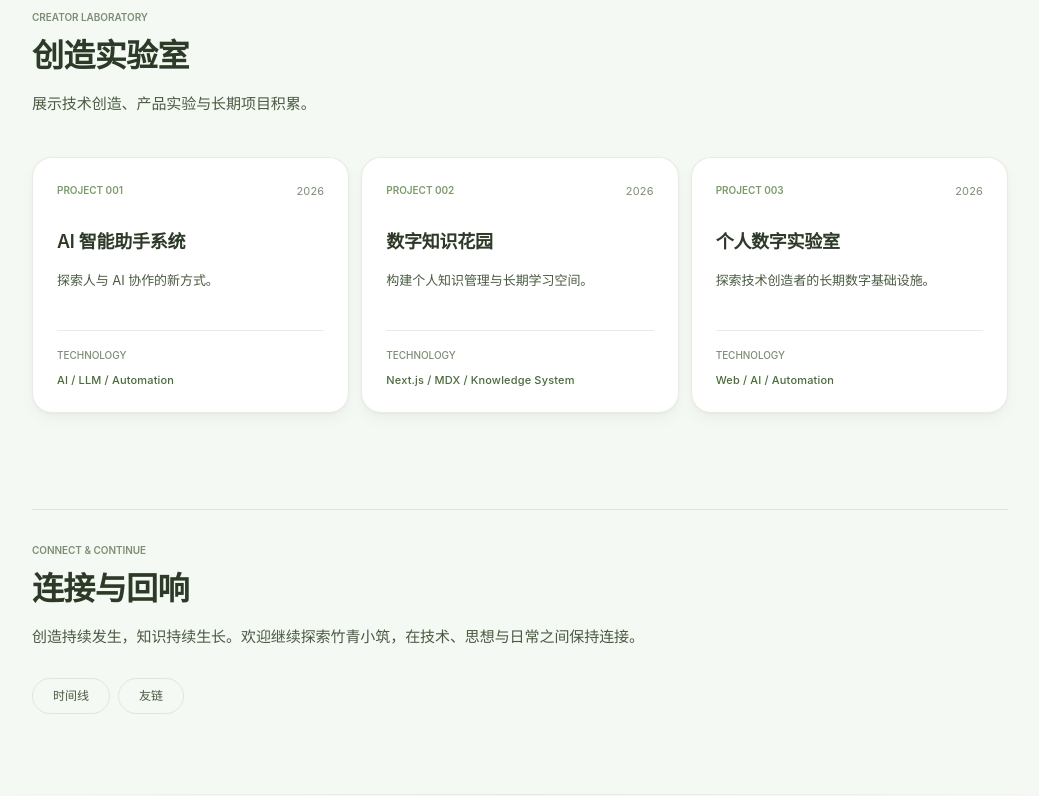
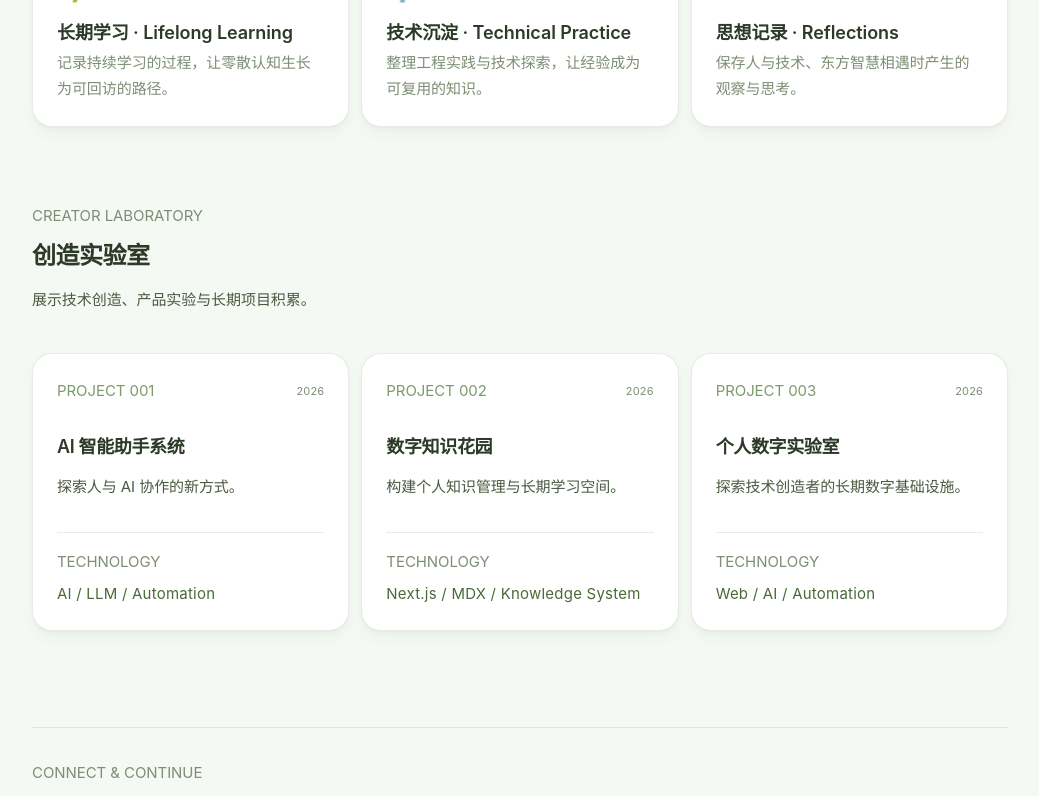
Before and after one commit to Lucky-BQR/personal-site, a Next.js app: page / in a window 1280 px wide. Shown: the part 2969-3765 px from the top of the page, without its empty margins (120-1159 px from the left). Built offline with nearby package versions, Linux system fonts and the light colour scheme.

Commit message:
feat: refine zhuqing typography system

```diff
--- a/src/app/globals.css
+++ b/src/app/globals.css
@@ -68,6 +68,37 @@
   --transition-fast: 150ms ease;
   --transition-normal: 300ms cubic-bezier(0.22, 1, 0.36, 1);
   --transition-slow: 500ms cubic-bezier(0.22, 1, 0.36, 1);
+
+  /* === ZhuQing Studio Typography Tokens v1.0 === */
+  --font-size-display: clamp(2.5rem, 7vw, 4.75rem);
+  --line-height-display: 1.08;
+  --font-weight-display: 650;
+  --letter-spacing-display: -0.045em;
+
+  --font-size-heading-xl: clamp(1.75rem, 4vw, 2.5rem);
+  --line-height-heading-xl: 1.1;
+  --font-weight-heading-xl: 650;
+  --letter-spacing-heading-xl: -0.03em;
+
+  --font-size-heading: 1.5rem;
+  --line-height-heading: 1.2;
+  --font-weight-heading: 600;
+  --letter-spacing-heading: -0.02em;
+
+  --font-size-body-large: 1.125rem;
+  --line-height-body-large: 1.75;
+  --font-weight-body-large: 400;
+  --letter-spacing-body-large: -0.01em;
+
+  --font-size-body: 0.9375rem;
+  --line-height-body: 1.75;
+  --font-weight-body: 400;
+  --letter-spacing-body: -0.005em;
+
+  --font-size-meta: 0.6875rem;
+  --line-height-meta: 1.5;
+  --font-weight-meta: 600;
+  --letter-spacing-meta: 0.08em;
 }
 
 @theme inline {
@@ -77,7 +108,7 @@
 
 /* Base styles */
 body {
-  font-family: -apple-system, BlinkMacSystemFont, 'SF Pro Text', 'SF Pro Display', 'Helvetica Neue', 'Noto Sans SC', system-ui, sans-serif;
+  font-family: 'PingFang SC', 'Hiragino Sans GB', 'Microsoft YaHei', 'Noto Sans SC', -apple-system, BlinkMacSystemFont, 'Segoe UI', system-ui, sans-serif;
   -webkit-font-smoothing: antialiased;
   -moz-osx-font-smoothing: grayscale;
   text-rendering: optimizeLegibility;
@@ -85,11 +116,54 @@ body {
 }
 
 /* === Typography System === */
-h1 { letter-spacing: -0.03em; line-height: 1.08; font-weight: 650; }
-h2 { letter-spacing: -0.02em; line-height: 1.15; font-weight: 600; }
-h3 { letter-spacing: -0.015em; line-height: 1.2; font-weight: 600; }
-h4 { letter-spacing: -0.01em; line-height: 1.3; font-weight: 600; }
-p  { letter-spacing: -0.005em; line-height: 1.7; }
+h1 { font-size: var(--font-size-heading-xl); letter-spacing: var(--letter-spacing-heading-xl); line-height: var(--line-height-heading-xl); font-weight: var(--font-weight-heading-xl); }
+h2 { font-size: var(--font-size-heading); letter-spacing: var(--letter-spacing-heading); line-height: var(--line-height-heading); font-weight: var(--font-weight-heading); }
+h3 { font-size: var(--font-size-body-large); letter-spacing: var(--letter-spacing-heading); line-height: 1.2; font-weight: var(--font-weight-heading); }
+h4 { font-size: var(--font-size-body); letter-spacing: var(--letter-spacing-body); line-height: 1.3; font-weight: var(--font-weight-heading); }
+p  { font-size: var(--font-size-body); font-weight: var(--font-weight-body); letter-spacing: var(--letter-spacing-body); line-height: var(--line-height-body); }
+
+.type-display {
+  font-size: var(--font-size-display);
+  font-weight: var(--font-weight-display);
+  letter-spacing: var(--letter-spacing-display);
+  line-height: var(--line-height-display);
+}
+
+.type-heading-xl {
+  font-size: var(--font-size-heading-xl);
+  font-weight: var(--font-weight-heading-xl);
+  letter-spacing: var(--letter-spacing-heading-xl);
+  line-height: var(--line-height-heading-xl);
+}
+
+.type-heading {
+  font-size: var(--font-size-heading);
+  font-weight: var(--font-weight-heading);
+  letter-spacing: var(--letter-spacing-heading);
+  line-height: var(--line-height-heading);
+}
+
+.type-body-large {
+  font-size: var(--font-size-body-large);
+  font-weight: var(--font-weight-body-large);
+  letter-spacing: var(--letter-spacing-body-large);
+  line-height: var(--line-height-body-large);
+}
+
+.type-body {
+  font-size: var(--font-size-body);
+  font-weight: var(--font-weight-body);
+  letter-spacing: var(--letter-spacing-body);
+  line-height: var(--line-height-body);
+}
+
+.type-meta {
+  font-size: var(--font-size-meta);
+  font-weight: var(--font-weight-meta);
+  letter-spacing: var(--letter-spacing-meta);
+  line-height: var(--line-height-meta);
+}
+
 .text-xs { letter-spacing: 0.01em; line-height: 1.5; }
 .text-\[11px\] { letter-spacing: 0.015em; line-height: 1.5; }
 .text-\[13px\] { letter-spacing: -0.005em; line-height: 1.5; }
```
